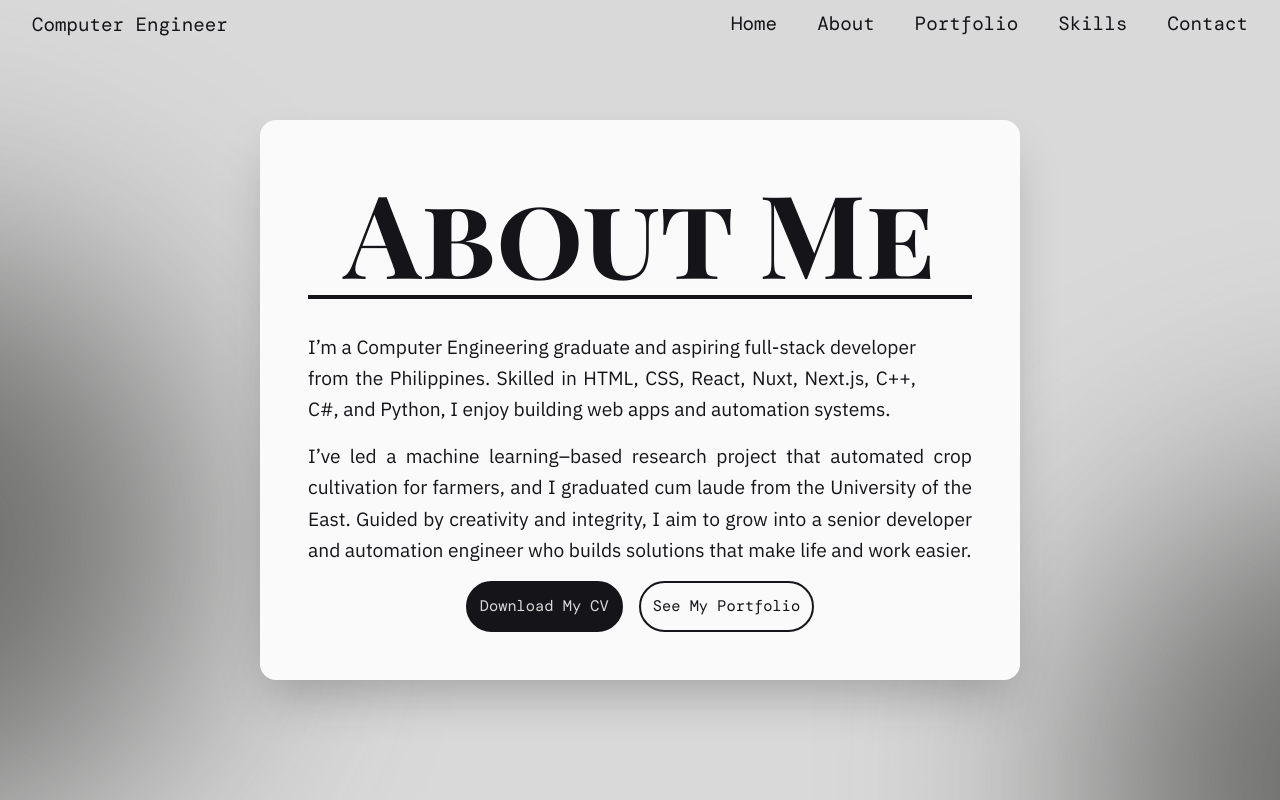
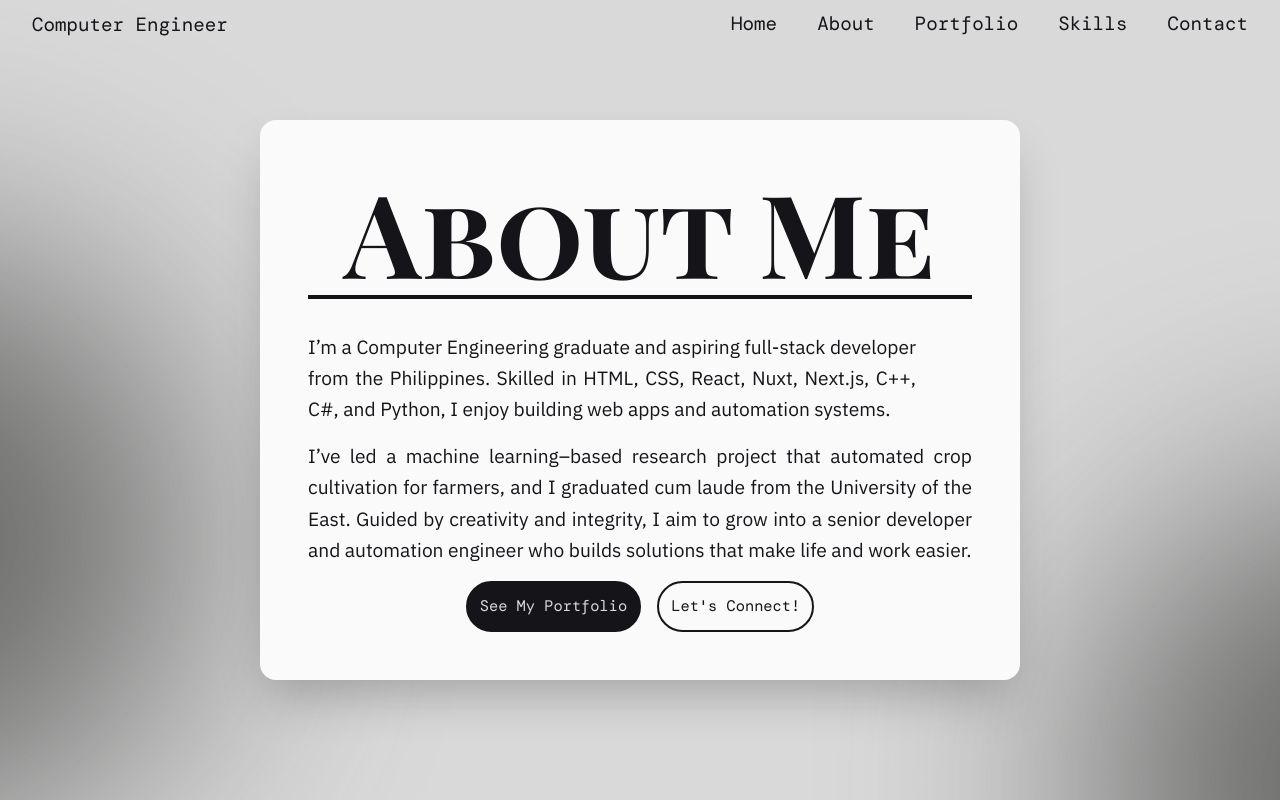
Before and after one commit to ziikuu/Portfolio-Website-NextJS, a Next.js app: page /About in a window 1280 px wide. Built offline with nearby package versions, Linux system fonts and the light colour scheme.

Commit message:
update About.tsx: changed the button link in the about section

```diff
--- a/app/page.tsx
+++ b/app/page.tsx
@@ -3,7 +3,7 @@ import React from 'react'
 
 export const Home = () => {
   return (
-    <div className='flex justify-center'>
+    <div className='flex flex-col justify-center'>
     <Hero />
     </div>
   )
--- a/components/About/About.tsx
+++ b/components/About/About.tsx
@@ -46,12 +46,12 @@ function About() {
           <div className='flex justify-start items-start'>
             <Link href="/Portfolio" className=''>
                 <button className="text-[clamp(0.8rem,1.2vw,1.5rem)] mt-4 p-3 border-2 border-[#151419] bg-[#151419] text-[#D9D9D9] rounded-full font-[DM_Mono] hover:transform hover:-translate-y-0.5 hover:shadow-lg transition-all duration-300 ease-in-out active:scale-95 active:opacity-70 active:transition-all active:duration-75 active:ease-in-out">
-                  Download My CV
+                  See My Portfolio
                 </button>
             </Link>
-            <Link href="/Portfolio" className='ml-4'>
+            <Link href="/Contact" className='ml-4'>
                 <button className="text-[clamp(0.8rem,1.2vw,1.5rem)] mt-4 p-3 bg-transparent border-2 border-[#151419] text-[#151419] rounded-full font-[DM_Mono] hover:transform hover:-translate-y-0.5 hover:shadow-lg transition-all duration-300 ease-in-out active:scale-95 active:opacity-70 active:transition-all active:duration-75 active:ease-in-out">
-                  See My Portfolio
+                  Let's Connect!
                 </button>
             </Link>
           </div>
```
